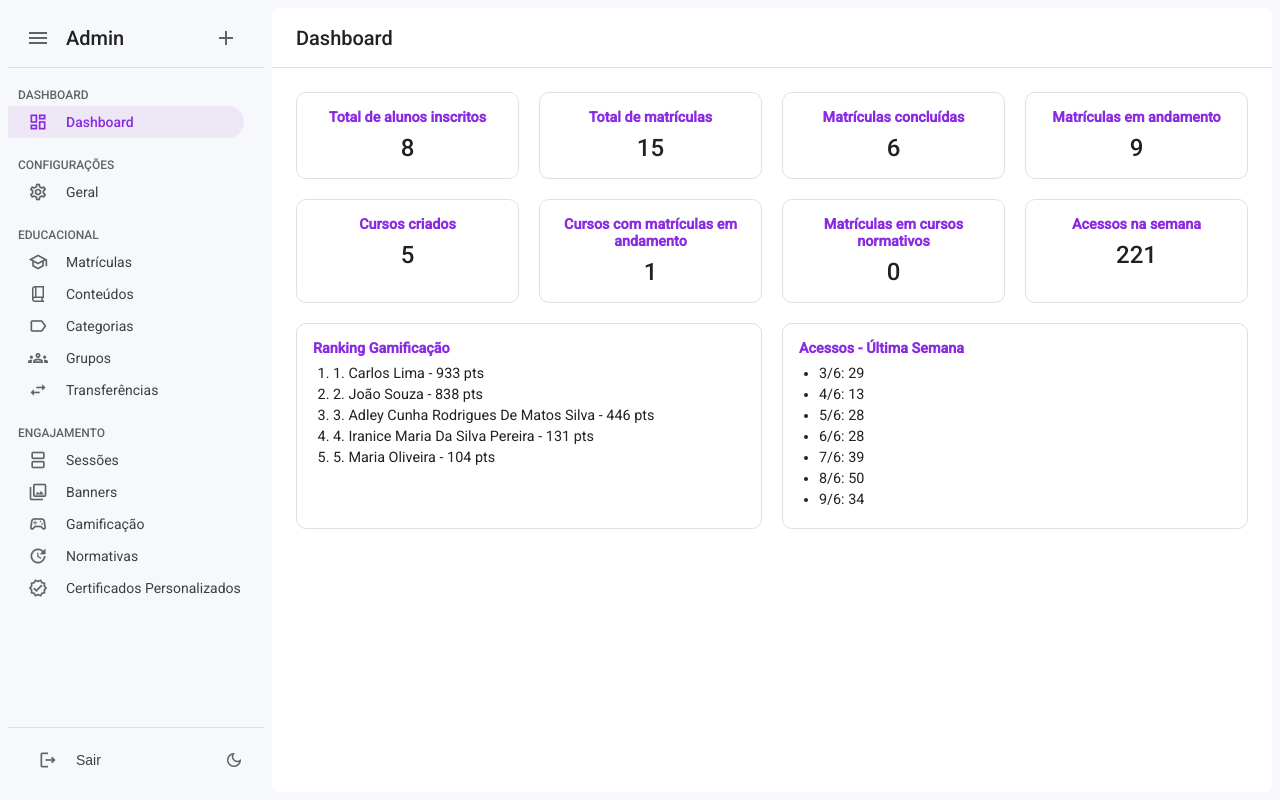
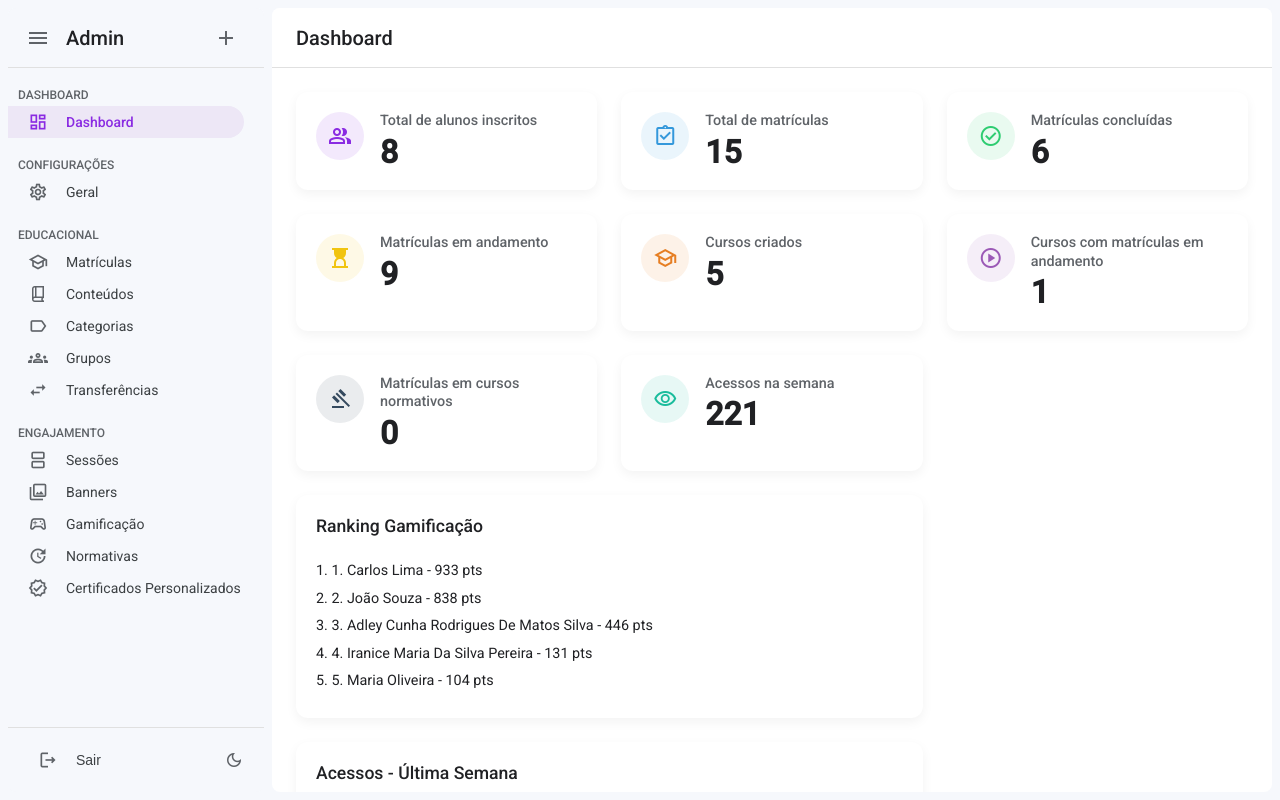
Before and after one commit to bolivaralencastro/admin-konquest, a website: page index.html in a window 1280 px wide. Drawn offline with nearby package versions, Linux system fonts and the light colour scheme.

Commit message:
atualização do dashboard

````diff
--- a/css/style.css
+++ b/css/style.css
@@ -649,45 +649,107 @@ td.cell-actions {
 /* Dashboard */
 .dashboard-grid {
   display: grid;
-  grid-template-columns: repeat(auto-fill, minmax(200px, 1fr));
-  gap: 20px;
+  /* Ajustado para minmax(260px, 1fr) para acomodar melhor o novo layout e padding */
+  grid-template-columns: repeat(auto-fill, minmax(260px, 1fr));
+  gap: 24px; /* Aumenta o espaçamento entre os cards */
   padding: 24px;
 }
+
 .dashboard-card {
-  background: #fff;
-  border: 1px solid var(--border-color);
-  border-radius: 10px;
-  padding: 16px;
-  text-align: center;
+  background: var(--content-bg); /* Usa a cor de fundo do conteúdo (geralmente branco) */
+  border: none; /* Remove a borda, a sombra dará o efeito de elevação */
+  border-radius: 12px; /* Cantos mais arredondados, como no exemplo */
+  padding: 20px;
+  display: flex; /* Para o layout: ícone à esquerda, texto à direita */
+  align-items: flex-start; /* Alinha itens no topo do eixo transversal */
+  gap: 16px; /* Espaço entre o wrapper do ícone e os detalhes do card */
+  box-shadow: 0 4px 12px rgba(0, 0, 0, 0.05); /* Sombra suave para elevação */
+  transition: transform 0.2s ease-in-out, box-shadow 0.2s ease-in-out;
 }
-.dashboard-card h3 {
+
+.dashboard-card:hover {
+    transform: translateY(-3px); /* Efeito de levantar ao passar o mouse */
+    box-shadow: 0 6px 16px rgba(0, 0, 0, 0.08); /* Sombra um pouco mais pronunciada no hover */
+}
+
+.card-icon-wrapper {
+  width: 48px;
+  height: 48px;
+  border-radius: 50%; /* Ícone com fundo circular */
+  display: flex;
+  align-items: center;
+  justify-content: center;
+  flex-shrink: 0; /* Impede que o wrapper do ícone encolha */
+}
+
+.card-icon-wrapper .material-symbols-outlined {
+  font-size: 24px; /* Tamanho do ícone dentro do wrapper */
+}
+
+.card-details {
+  display: flex;
+  flex-direction: column; /* Título e valor empilhados verticalmente */
+  align-items: flex-start; /* Alinha o texto à esquerda */
+  flex-grow: 1; /* Permite que esta seção ocupe o espaço restante */
+}
+
+.dashboard-card h3 { /* Título do card (dentro de .card-details) */
+  font-size: 0.9rem; /* Tamanho padrão para o título */
+  font-weight: 500;
+  color: var(--sidebar-icon-color); /* Cor mais suave para o título */
+  margin: 0 0 4px 0; /* Espaço abaixo do título, antes do valor */
+  line-height: 1.3;
+}
+
+.dashboard-card .card-value { /* Valor numérico do card */
+  font-size: 2rem; /* Valor destacado, bem maior */
+  font-weight: 600; /* Mais peso na fonte */
+  color: var(--text-color);
+  margin: 0;
+  line-height: 1.1;
+}
+
+/* Estilos específicos para os cards de lista (Ranking, Acessos) */
+.dashboard-card.list-card {
+  flex-direction: column; /* Conteúdo empilhado verticalmente */
+  align-items: flex-start; /* Alinha todo o conteúdo da lista à esquerda */
+  gap: 10px; /* Espaço interno para listas */
+  grid-column: span 2; /* Faz com que os cards de lista ocupem mais espaço na grade se desejado */
+}
+
+.dashboard-card.list-card h3 { /* Título para os cards de lista */
+  font-size: 1.1rem; /* Título um pouco maior para listas */
+  font-weight: 500;
+  color: var(--text-color); /* Cor do título da lista */
+  margin: 0 0 12px 0; /* Margem abaixo do título da lista */
+}
+
+.dashboard-card.list-card ol,
+.dashboard-card.list-card ul {
+  padding-left: 0; /* Remove padding padrão da lista */
+  list-style-position: inside; /* Para que os marcadores fiquem dentro do box */
+  margin: 0;
   font-size: 0.9rem;
-  margin: 0 0 8px;
-  color: var(--primary-color);
+  width: 100%;
+  color: var(--text-color); /* Cor do texto da lista */
 }
-.dashboard-card p {
-  font-size: 1.5rem;
-  margin: 0;
-  font-weight: 500;
+
+.dashboard-card.list-card li {
+  margin-bottom: 6px;
+  line-height: 1.5;
 }
-.dashboard-section {
-  padding: 24px;
-}
+
 .dashboard-ranking,
 .dashboard-accesses {
-  margin: 8px 0 0 20px;
+  margin: 0; /* Remove margens antigas se houver */
 }
 
-.dashboard-card.list-card {
-  text-align: left;
-  grid-column: span 2;
-}
-.dashboard-card.list-card ol,
-.dashboard-card.list-card ul {
-  padding-left: 20px;
-  margin: 0;
-  font-size: 0.9rem;
-}
-.dashboard-card.list-card li {
-  margin-bottom: 4px;
-}
+/* Removido .dashboard-section pois não era usado na renderização. */
+/* .dashboard-card p (regra genérica antiga) foi implicitamente substituída/ajustada
+   pela especificidade de .card-value e os estilos de lista.
+   Se você tiver um .dashboard-card p que não seja .card-value e não esteja em uma lista,
+   pode precisar de estilo específico. */
+
+```
+
+Lembre-se de testar em diferentes tamanhos de tela e temas (claro/escuro) para garantir que tudo se ajuste corretamente.
--- a/js/script.js
+++ b/js/script.js
@@ -183,35 +183,63 @@ function computeDashboardStats() {
 
 function renderDashboard() {
     const stats = computeDashboardStats();
+
+    // Metadados para os cards de estatística, incluindo ícones e cores
+    const cardMetaData = [
+        { title: "Total de alunos inscritos", value: stats.totalAlunos, icon: 'group', bgColor: 'rgba(138, 43, 226, 0.1)', iconColor: 'var(--primary-color)' },
+        { title: "Total de matrículas", value: stats.totalMatriculas, icon: 'assignment_turned_in', bgColor: 'rgba(52, 152, 219, 0.1)', iconColor: '#3498db' },
+        { title: "Matrículas concluídas", value: stats.totalMatriculasConcluidas, icon: 'check_circle', bgColor: 'rgba(46, 204, 113, 0.1)', iconColor: '#2ecc71' },
+        { title: "Matrículas em andamento", value: stats.matriculasEmAndamento, icon: 'hourglass_top', bgColor: 'rgba(241, 196, 15, 0.1)', iconColor: '#f1c40f' },
+        { title: "Cursos criados", value: stats.totalCursos, icon: 'school', bgColor: 'rgba(230, 126, 34, 0.1)', iconColor: '#e67e22' },
+        { title: "Cursos com matrículas em andamento", value: stats.cursosComMatriculasEmAndamento, icon: 'play_circle', bgColor: 'rgba(155, 89, 182, 0.1)', iconColor: '#9b59b6' },
+        { title: "Matrículas em cursos normativos", value: stats.totalNormativosMatriculas, icon: 'gavel', bgColor: 'rgba(52, 73, 94, 0.1)', iconColor: '#34495e' },
+        { title: "Acessos na semana", value: stats.acessosTotaisSemana, icon: 'visibility', bgColor: 'rgba(26, 188, 156, 0.1)', iconColor: '#1abc9c' }
+    ];
+
+    // HTML para os cards de estatística
+    const statCardsHtml = cardMetaData.map(card => `
+        <div class="dashboard-card">
+            <div class="card-icon-wrapper" style="background-color: ${card.bgColor};">
+                <span class="material-symbols-outlined" style="color: ${card.iconColor};">${card.icon}</span>
+            </div>
+            <div class="card-details">
+                <h3>${card.title}</h3>
+                <p class="card-value">${card.value}</p>
+            </div>
+        </div>
+    `).join('');
+
+    // HTML para os cards de lista (Ranking e Acessos)
     const rankingItems = stats.ranking
         .map((r, i) => `<li>${i + 1}. ${r.nome} - ${r.pontos} pts</li>`)
         .join('');
     const acessosItems = stats.acessosPorDia
         .map(d => `<li>${d.dia}: ${d.acessos}</li>`)
         .join('');
+
+    const listCardsHtml = `
+        <div class="dashboard-card list-card ranking-card">
+            <h3>Ranking Gamificação</h3>
+            <ol class="dashboard-ranking">${rankingItems}</ol>
+        </div>
+        <div class="dashboard-card list-card accesses-card">
+            <h3>Acessos - Última Semana</h3>
+            <ul class="dashboard-accesses">${acessosItems}</ul>
+        </div>
+    `;
+
+    // Montagem final do conteúdo do dashboard
     const cards = `
         <div class="dashboard-grid">
-            <div class="dashboard-card"><h3>Total de alunos inscritos</h3><p>${stats.totalAlunos}</p></div>
-            <div class="dashboard-card"><h3>Total de matrículas</h3><p>${stats.totalMatriculas}</p></div>
-            <div class="dashboard-card"><h3>Matrículas concluídas</h3><p>${stats.totalMatriculasConcluidas}</p></div>
-            <div class="dashboard-card"><h3>Matrículas em andamento</h3><p>${stats.matriculasEmAndamento}</p></div>
-            <div class="dashboard-card"><h3>Cursos criados</h3><p>${stats.totalCursos}</p></div>
-            <div class="dashboard-card"><h3>Cursos com matrículas em andamento</h3><p>${stats.cursosComMatriculasEmAndamento}</p></div>
-            <div class="dashboard-card"><h3>Matrículas em cursos normativos</h3><p>${stats.totalNormativosMatriculas}</p></div>
-            <div class="dashboard-card"><h3>Acessos na semana</h3><p>${stats.acessosTotaisSemana}</p></div>
-            <div class="dashboard-card ranking-card list-card">
-                <h3>Ranking Gamificação</h3>
-                <ol class="dashboard-ranking">${rankingItems}</ol>
-            </div>
-            <div class="dashboard-card accesses-card list-card">
-                <h3>Acessos - Última Semana</h3>
-                <ul class="dashboard-accesses">${acessosItems}</ul>
-            </div>
+            ${statCardsHtml}
+            ${listCardsHtml}
         </div>`;
+
     return `
         <div class="content-header-no-tabs"><span class="section-title">Dashboard</span></div>
         ${cards}`;
 }
+
 
 function filterCurrentTable(sectionId) {
     let tableId = sectionId;
````
Also changed, not shown: 1 other file.
